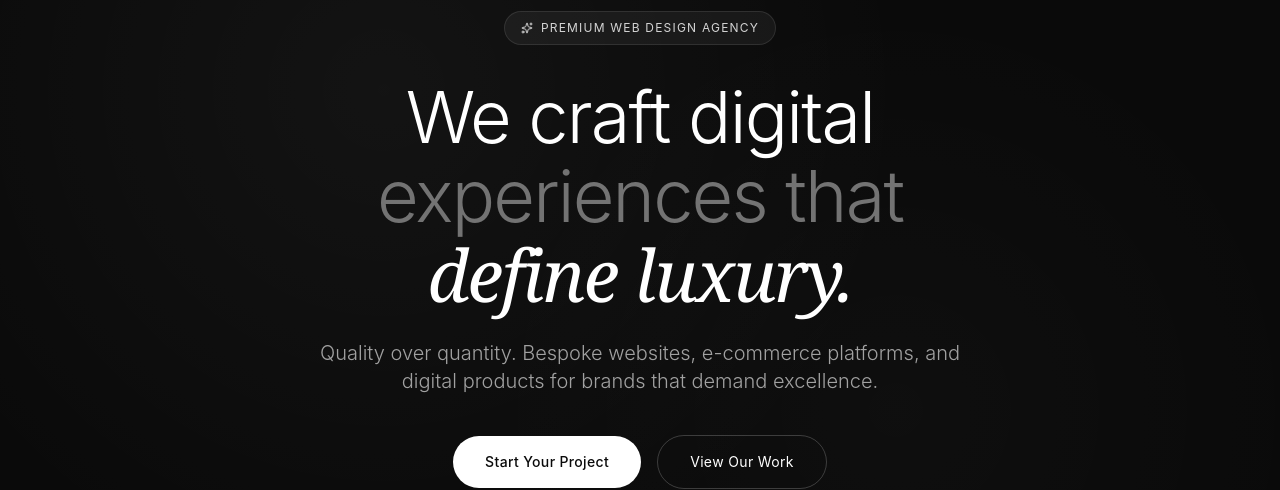
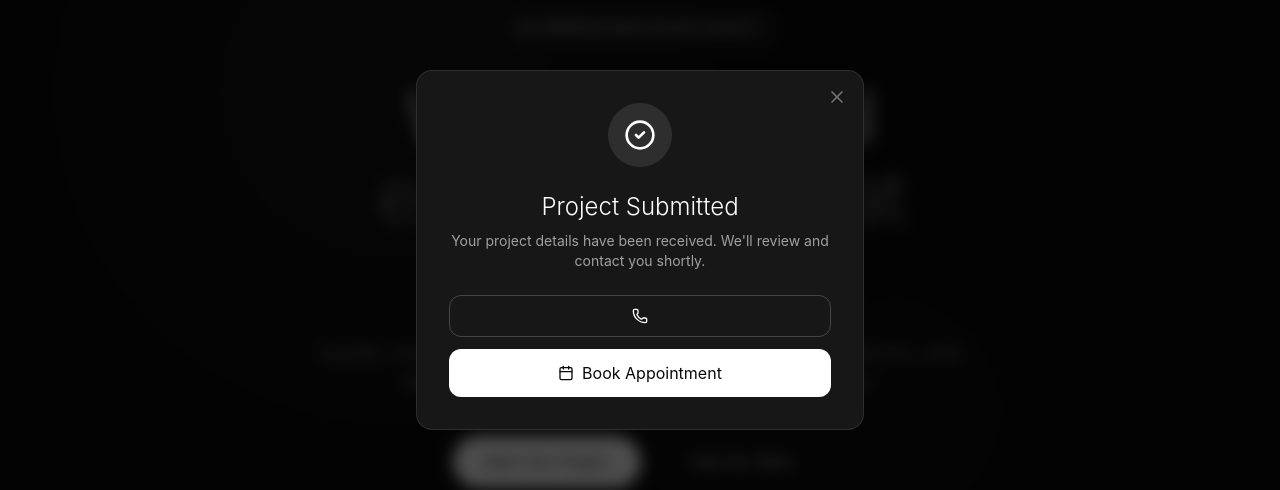
Before and after one commit to Web-Dev-Krish/Premium-Development-website, a React (Vite) app: page / in a window 1280 px wide. Shown: the part 150-640 px from the top of the page. Built offline with nearby package versions, Linux system fonts and the light colour scheme; no server answers.

Commit message:
Update Home.tsx

```diff
--- a/src/pages/Home.tsx
+++ b/src/pages/Home.tsx
@@ -9,6 +9,7 @@ import FAQ from '../components/FAQ';
 import LeadForm from '../components/LeadForm';
 import Footer from '../components/Footer';
 import AboutUs from '../components/AboutUs';
+import SuccessModal from '../components/SuccessModal';
 import SkinEffects from '../components/SkinEffects';
 
 export default function Home() {
@@ -55,6 +56,7 @@ export default function Home() {
       <Services />
       <LeadForm settings={settings} />
       <FAQ />
+      <SuccessModal/>
       <Footer settings={settings} />
     </div>
   );
```
